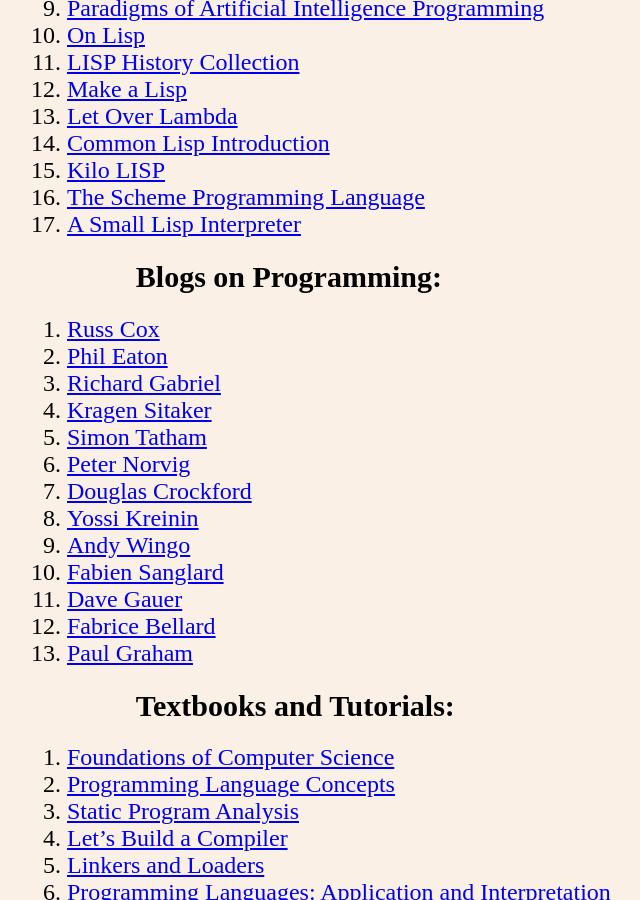
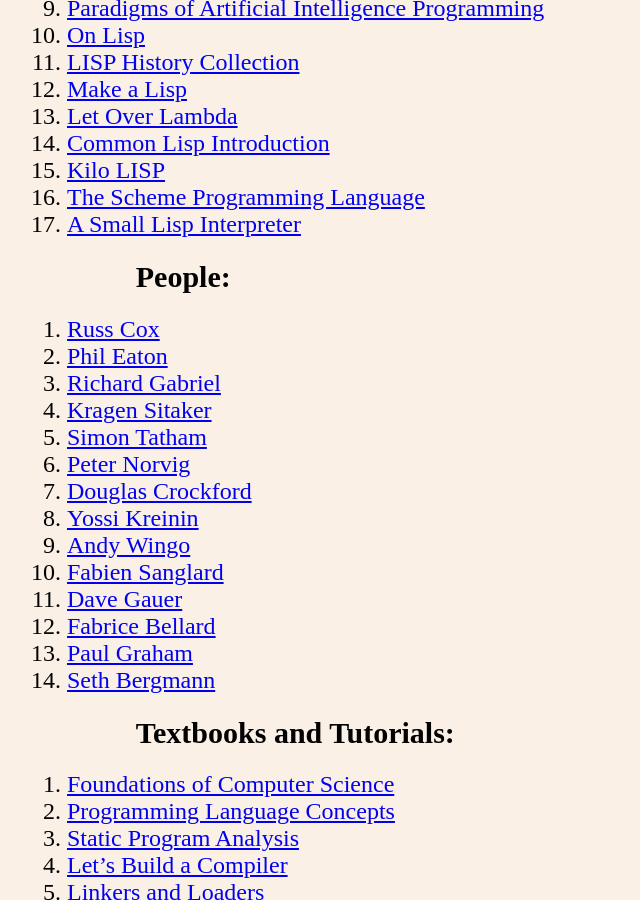
Before and after one commit to TeAeg/teaeg.github.io, a Jekyll site: the page built from index.md, in a window 1280 px wide and 900 px high, scrolled down 1593 px. Shown: the whole window, without its empty margins (69-709 px from the left). Built offline with Jekyll 4.4.1, drawn with Linux system fonts in a browser that asks for light colours; our own code applies the rules of GitHub Pages for plain Markdown files.

Commit message:
Changed "Blog on programming" to "People"
And added a link to Seth D. Bergmann at http://cs.rowan.edu/~bergmann

```diff
--- a/index.md
+++ b/index.md
@@ -55,7 +55,7 @@
 16. [The Scheme Programming Language](https://www.scheme.com/tspl4)
 17. [A Small Lisp Interpreter](https://www.mail-archive.com/kragen-hacks@canonical.org/msg00164.html)
 
-## Blogs on Programming:
+## People:
 1. [Russ Cox](https://research.swtch.com)
 2. [Phil Eaton](https://eatonphil.com)
 3. [Richard Gabriel](https://www.dreamsongs.com/index.html)
@@ -69,6 +69,7 @@
 11. [Dave Gauer](https://ratfactor.com)
 12. [Fabrice Bellard](https://bellard.org)
 13. [Paul Graham](https://www.paulgraham.com)
+14. [Seth Bergmann](http://cs.rowan.edu/~bergmann)
 
 ## Textbooks and Tutorials:
 1. [Foundations of Computer Science](http://infolab.stanford.edu/~ullman/focs.html)
```
